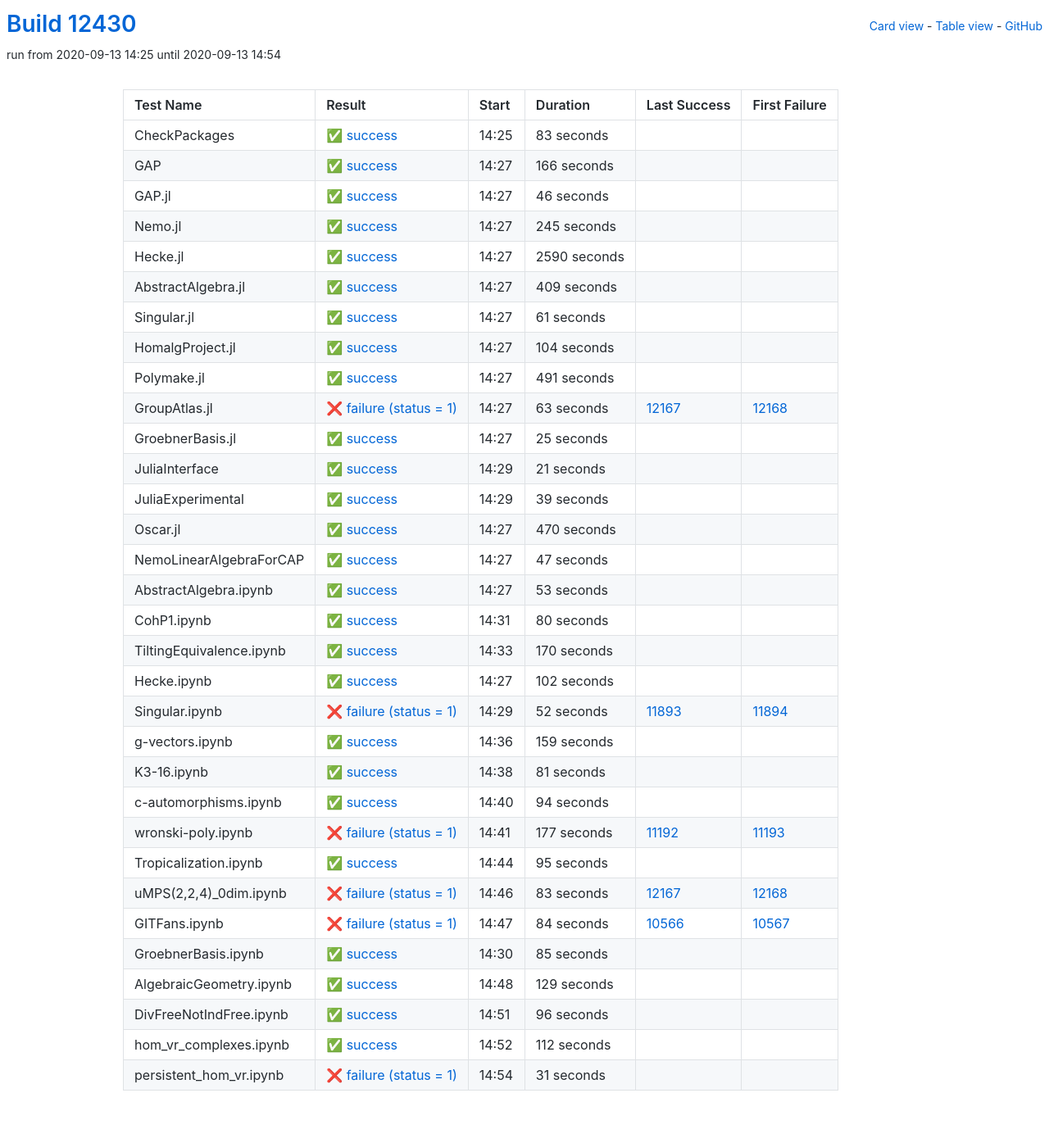
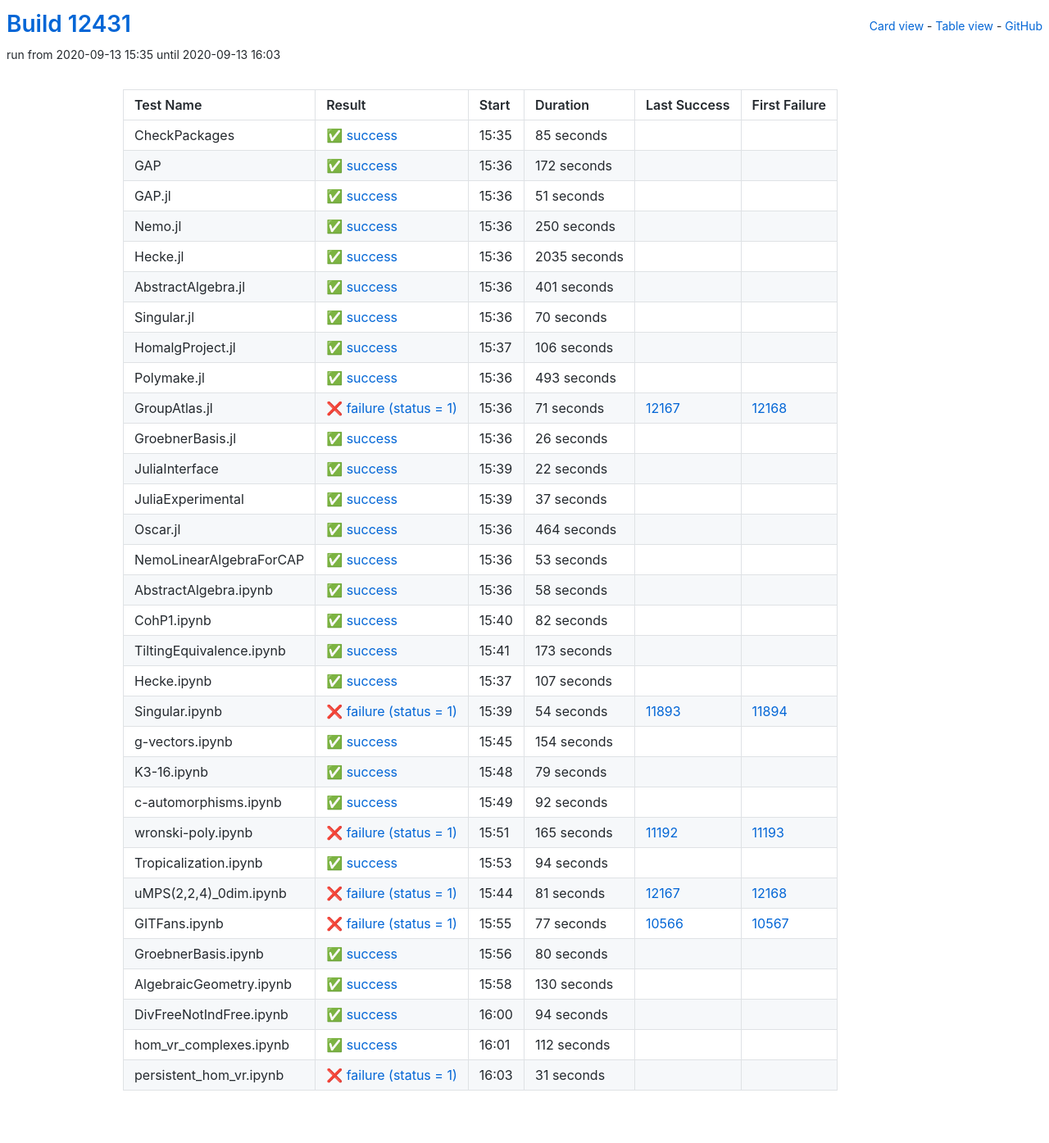
Before and after one commit to oscar-system/oscar-ci-status, a Jekyll site: the page built from table.html, in a window 1280 px wide. Shown: the whole page at 82% size. Built offline with Jekyll 4.4.1, drawn with Linux system fonts in a browser that asks for light colours.

Commit message:
Build #12431

```diff
--- a/_data/ci.yml
+++ b/_data/ci.yml
@@ -1,6 +1,6 @@
 ---
-build: 12430
-build_url: https://oscarci.mathematik.uni-kl.de/job/oscar/12430/
+build: 12431
+build_url: https://oscarci.mathematik.uni-kl.de/job/oscar/12431/
 job: oscar
 organization: oscar-system
 repo: oscar-ci-status
@@ -8,188 +8,176 @@ repourl: https://github.com/oscar-system/oscar-ci-status
 tests:
 - name: CheckPackages
   id: checkpackages
-  log: https://oscarci.mathematik.uni-kl.de/job/oscar/12430/artifact/logs/build-12430/CheckPackages.log
-  start: 2020-09-13 14:25
+  log: https://oscarci.mathematik.uni-kl.de/job/oscar/12431/artifact/logs/build-12431/CheckPackages.log
+  start: 2020-09-13 15:35
   success: true
   exitcode: 0
   status: success
-  duration: 83
+  duration: 85
   last_success: false
   last_success_url:
   first_failure: false
   first_failure_url:
 - name: GAP
   id: gap
-  log: https://oscarci.mathematik.uni-kl.de/job/oscar/12430/artifact/logs/build-12430/GAP.log
-  start: 2020-09-13 14:27
+  log: https://oscarci.mathematik.uni-kl.de/job/oscar/12431/artifact/logs/build-12431/GAP.log
+  start: 2020-09-13 15:36
   success: true
   exitcode: 0
   status: success
-  duration: 166
+  duration: 172
   last_success: false
   last_success_url:
   first_failure: false
   first_failure_url:
 - name: GAP.jl
   id: gap-jl
-  log: https://oscarci.mathematik.uni-kl.de/job/oscar/12430/artifact/logs/build-12430/GAP.jl.log
-  start: 2020-09-13 14:27
+  log: https://oscarci.mathematik.uni-kl.de/job/oscar/12431/artifact/logs/build-12431/GAP.jl.log
+  start: 2020-09-13 15:36
   success: true
   exitcode: 0
   status: success
-  duration: 46
+  duration: 51
   last_success: false
   last_success_url:
   first_failure: false
   first_failure_url:
 - name: Nemo.jl
   id: nemo-jl
-  log: https://oscarci.mathematik.uni-kl.de/job/oscar/12430/artifact/logs/build-12430/Nemo.jl.log
-  start: 2020-09-13 14:27
+  log: https://oscarci.mathematik.uni-kl.de/job/oscar/12431/artifact/logs/build-12431/Nemo.jl.log
+  start: 2020-09-13 15:36
   success: true
   exitcode: 0
   status: success
-  duration: 245
+  duration: 250
   last_success: false
   last_success_url:
   first_failure: false
   first_failure_url:
 - name: Hecke.jl
   id: hecke-jl
-  log: https://oscarci.mathematik.uni-kl.de/job/oscar/12430/artifact/logs/build-12430/Hecke.jl.log
-  start: 2020-09-13 14:27
+  log: https://oscarci.mathematik.uni-kl.de/job/oscar/12431/artifact/logs/build-12431/Hecke.jl.log
+  start: 2020-09-13 15:36
   success: true
   exitcode: 0
   status: success
-  duration: 2590
+  duration: 2035
   last_success: false
   last_success_url:
   first_failure: false
   first_failure_url:
 - name: AbstractAlgebra.jl
   id: abstractalgebra-jl
-  log: https://oscarci.mathematik.uni-kl.de/job/oscar/12430/artifact/logs/build-12430/AbstractAlgebra.jl.log
-  start: 2020-09-13 14:27
+  log: https://oscarci.mathematik.uni-kl.de/job/oscar/12431/artifact/logs/build-12431/AbstractAlgebra.jl.log
+  start: 2020-09-13 15:36
   success: true
   exitcode: 0
   status: success
-  duration: 409
+  duration: 401
   last_success: false
   last_success_url:
   first_failure: false
   first_failure_url:
 - name: Singular.jl
   id: singular-jl
-  log: https://oscarci.mathematik.uni-kl.de/job/oscar/12430/artifact/logs/build-12430/Singular.jl.log
-  start: 2020-09-13 14:27
+  log: https://oscarci.mathematik.uni-kl.de/job/oscar/12431/artifact/logs/build-12431/Singular.jl.log
+  start: 2020-09-13 15:36
   success: true
   exitcode: 0
   status: success
-  duration: 61
+  duration: 70
   last_success: false
   last_success_url:
   first_failure: false
   first_failure_url:
 - name: HomalgProject.jl
   id: homalgproject-jl
-  log: https://oscarci.mathematik.uni-kl.de/job/oscar/12430/artifact/logs/build-12430/HomalgProject.jl.log
-  start: 2020-09-13 14:27
+  log: https://oscarci.mathematik.uni-kl.de/job/oscar/12431/artifact/logs/build-12431/HomalgProject.jl.log
+  start: 2020-09-13 15:37
   success: true
   exitcode: 0
   status: success
-  duration: 104
+  duration: 106
   last_success: false
   last_success_url:
   first_failure: false
   first_failure_url:
 - name: Polymake.jl
   id: polymake-jl
-  log: https://oscarci.mathematik.uni-kl.de/job/oscar/12430/artifact/logs/build-12430/Polymake.jl.log
-  start: 2020-09-13 14:27
+  log: https://oscarci.mathematik.uni-kl.de/job/oscar/12431/artifact/logs/build-12431/Polymake.jl.log
+  start: 2020-09-13 15:36
   success: true
   exitcode: 0
   status: success
-  duration: 491
+  duration: 493
   last_success: false
   last_success_url:
   first_failure: false
   first_failure_url:
 - name: GroupAtlas.jl
   id: groupatlas-jl
-  log: https://oscarci.mathematik.uni-kl.de/job/oscar/12430/artifact/logs/build-12430/GroupAtlas.jl.log
-  start: 2020-09-13 14:27
+  log: https://oscarci.mathematik.uni-kl.de/job/oscar/12431/artifact/logs/build-12431/GroupAtlas.jl.log
+  start: 2020-09-13 15:36
   success: false
   exitcode: 1
   status: failure
-  duration: 63
+  duration: 71
   last_success: 12167
   last_success_url: https://oscarci.mathematik.uni-kl.de/job/oscar/12167/
   first_failure: 12168
   first_failure_url: https://oscarci.mathematik.uni-kl.de/job/oscar/12168/
 - name: GroebnerBasis.jl
   id: groebnerbasis-jl
-  log: https://oscarci.mathematik.uni-kl.de/job/oscar/12430/artifact/logs/build-12430/GroebnerBasis.jl.log
-  start: 2020-09-13 14:27
+  log: https://oscarci.mathematik.uni-kl.de/job/oscar/12431/artifact/logs/build-12431/GroebnerBasis.jl.log
+  start: 2020-09-13 15:36
   success: true
   exitcode: 0
   status: success
-  duration: 25
+  duration: 26
   last_success: false
   last_success_url:
   first_failure: false
   first_failure_url:
 - name: JuliaInterface
   id: juliainterface
-  log: https://oscarci.mathematik.uni-kl.de/job/oscar/12430/artifact/logs/build-12430/JuliaInterface.log
-  start: 2020-09-13 14:29
+  log: https://oscarci.mathematik.uni-kl.de/job/oscar/12431/artifact/logs/build-12431/JuliaInterface.log
+  start: 2020-09-13 15:39
   success: true
   exitcode: 0
   status: success
-  duration: 21
+  duration: 22
   last_success: false
   last_success_url:
   first_failure: false
   first_failure_url:
 - name: JuliaExperimental
   id: juliaexperimental
-  log: https://oscarci.mathematik.uni-kl.de/job/oscar/12430/artifact/logs/build-12430/JuliaExperimental.log
-  start: 2020-09-13 14:29
+  log: https://oscarci.mathematik.uni-kl.de/job/oscar/12431/artifact/logs/build-12431/JuliaExperimental.log
+  start: 2020-09-13 15:39
   success: true
   exitcode: 0
   status: success
-  duration: 39
+  duration: 37
   last_success: false
   last_success_url:
   first_failure: false
   first_failure_url:
 - name: Oscar.jl
   id: oscar-jl
-  log: https://oscarci.mathematik.uni-kl.de/job/oscar/12430/artifact/logs/build-12430/Oscar.jl.log
-  start: 2020-09-13 14:27
+  log: https://oscarci.mathematik.uni-kl.de/job/oscar/12431/artifact/logs/build-12431/Oscar.jl.log
+  start: 2020-09-13 15:36
   success: true
   exitcode: 0
   status: success
-  duration: 470
+  duration: 464
   last_success: false
   last_success_url:
   first_failure: false
   first_failure_url:
 - name: NemoLinearAlgebraForCAP
   id: nemolinearalgebraforcap
-  log: https://oscarci.mathematik.uni-kl.de/job/oscar/12430/artifact/logs/build-12430/NemoLinearAlgebraForCAP.log
-  start: 2020-09-13 14:27
-  success: true
-  exitcode: 0
-  status: success
-  duration: 47
-  last_success: false
-  last_success_url:
-  first_failure: false
-  first_failure_url:
-- name: AbstractAlgebra.ipynb
-  id: abstractalgebra-ipynb
-  log: https://oscarci.mathematik.uni-kl.de/job/oscar/12430/artifact/logs/build-12430/AbstractAlgebra.ipynb.log
-  start: 2020-09-13 14:27
+  log: https://oscarci.mathematik.uni-kl.de/job/oscar/12431/artifact/logs/build-12431/NemoLinearAlgebraForCAP.log
+  start: 2020-09-13 15:36
   success: true
   exitcode: 0
   status: success
@@ -198,10 +186,154 @@ tests:
   last_success_url:
   first_failure: false
   first_failure_url:
+- name: AbstractAlgebra.ipynb
+  id: abstractalgebra-ipynb
+  log: https://oscarci.mathematik.uni-kl.de/job/oscar/12431/artifact/logs/build-12431/AbstractAlgebra.ipynb.log
+  start: 2020-09-13 15:36
+  success: true
+  exitcode: 0
+  status: success
+  duration: 58
+  last_success: false
+  last_success_url:
+  first_failure: false
+  first_failure_url:
 - name: CohP1.ipynb
   id: cohp1-ipynb
-  log: https://oscarci.mathematik.uni-kl.de/job/oscar/12430/artifact/logs/build-12430/CohP1.ipynb.log
-  start: 2020-09-13 14:31
+  log: https://oscarci.mathematik.uni-kl.de/job/oscar/12431/artifact/logs/build-12431/CohP1.ipynb.log
+  start: 2020-09-13 15:40
+  success: true
+  exitcode: 0
+  status: success
+  duration: 82
+  last_success: false
+  last_success_url:
+  first_failure: false
+  first_failure_url:
+- name: TiltingEquivalence.ipynb
+  id: tiltingequivalence-ipynb
+  log: https://oscarci.mathematik.uni-kl.de/job/oscar/12431/artifact/logs/build-12431/TiltingEquivalence.ipynb.log
+  start: 2020-09-13 15:41
+  success: true
+  exitcode: 0
+  status: success
+  duration: 173
+  last_success: false
+  last_success_url:
+  first_failure: false
+  first_failure_url:
+- name: Hecke.ipynb
+  id: hecke-ipynb
+  log: https://oscarci.mathematik.uni-kl.de/job/oscar/12431/artifact/logs/build-12431/Hecke.ipynb.log
+  start: 2020-09-13 15:37
+  success: true
+  exitcode: 0
+  status: success
+  duration: 107
+  last_success: false
+  last_success_url:
+  first_failure: false
+  first_failure_url:
+- name: Singular.ipynb
+  id: singular-ipynb
+  log: https://oscarci.mathematik.uni-kl.de/job/oscar/12431/artifact/logs/build-12431/Singular.ipynb.log
+  start: 2020-09-13 15:39
+  success: false
+  exitcode: 1
+  status: failure
+  duration: 54
+  last_success: 11893
+  last_success_url: https://oscarci.mathematik.uni-kl.de/job/oscar/11893/
+  first_failure: 11894
+  first_failure_url: https://oscarci.mathematik.uni-kl.de/job/oscar/11894/
+- name: g-vectors.ipynb
+  id: g-vectors-ipynb
+  log: https://oscarci.mathematik.uni-kl.de/job/oscar/12431/artifact/logs/build-12431/g-vectors.ipynb.log
+  start: 2020-09-13 15:45
+  success: true
+  exitcode: 0
+  status: success
+  duration: 154
+  last_success: false
+  last_success_url:
+  first_failure: false
+  first_failure_url:
+- name: K3-16.ipynb
+  id: k3-16-ipynb
+  log: https://oscarci.mathematik.uni-kl.de/job/oscar/12431/artifact/logs/build-12431/K3-16.ipynb.log
+  start: 2020-09-13 15:48
+  success: true
+  exitcode: 0
+  status: success
+  duration: 79
+  last_success: false
+  last_success_url:
+  first_failure: false
+  first_failure_url:
+- name: c-automorphisms.ipynb
+  id: c-automorphisms-ipynb
+  log: https://oscarci.mathematik.uni-kl.de/job/oscar/12431/artifact/logs/build-12431/c-automorphisms.ipynb.log
+  start: 2020-09-13 15:49
+  success: true
+  exitcode: 0
+  status: success
+  duration: 92
+  last_success: false
+  last_success_url:
+  first_failure: false
+  first_failure_url:
+- name: wronski-poly.ipynb
+  id: wronski-poly-ipynb
+  log: https://oscarci.mathematik.uni-kl.de/job/oscar/12431/artifact/logs/build-12431/wronski-poly.ipynb.log
+  start: 2020-09-13 15:51
+  success: false
+  exitcode: 1
+  status: failure
+  duration: 165
+  last_success: 11192
+  last_success_url: https://oscarci.mathematik.uni-kl.de/job/oscar/11192/
+  first_failure: 11193
+  first_failure_url: https://oscarci.mathematik.uni-kl.de/job/oscar/11193/
+- name: Tropicalization.ipynb
+  id: tropicalization-ipynb
+  log: https://oscarci.mathematik.uni-kl.de/job/oscar/12431/artifact/logs/build-12431/Tropicalization.ipynb.log
+  start: 2020-09-13 15:53
+  success: true
+  exitcode: 0
+  status: success
+  duration: 94
+  last_success: false
+  last_success_url:
+  first_failure: false
+  first_failure_url:
+- name: uMPS(2,2,4)_0dim.ipynb
+  id: umps-2-2-4-0dim-ipynb
+  log: https://oscarci.mathematik.uni-kl.de/job/oscar/12431/artifact/logs/build-12431/uMPS-2-2-4-_0dim.ipynb.log
+  start: 2020-09-13 15:44
+  success: false
+  exitcode: 1
+  status: failure
+  duration: 81
+  last_success: 12167
+  last_success_url: https://oscarci.mathematik.uni-kl.de/job/oscar/12167/
+  first_failure: 12168
+  first_failure_url: https://oscarci.mathematik.uni-kl.de/job/oscar/12168/
+- name: GITFans.ipynb
+  id: gitfans-ipynb
+  log: https://oscarci.mathematik.uni-kl.de/job/oscar/12431/artifact/logs/build-12431/GITFans.ipynb.log
+  start: 2020-09-13 15:55
+  success: false
+  exitcode: 1
+  status: failure
+  duration: 77
+  last_success: 10566
+  last_success_url: https://oscarci.mathematik.uni-kl.de/job/oscar/10566/
+  first_failure: 10567
+  first_failure_url: https://oscarci.mathematik.uni-kl.de/job/oscar/10567/
+- name: GroebnerBasis.ipynb
+  id: groebnerbasis-ipynb
+  log: https://oscarci.mathematik.uni-kl.de/job/oscar/12431/artifact/logs/build-12431/GroebnerBasis.ipynb.log
+  start: 2020-09-13 15:56
   success: true
   exitcode: 0
   status: success
@@ -210,70 +342,22 @@ tests:
   last_success_url:
   first_failure: false
   first_failure_url:
-- name: TiltingEquivalence.ipynb
-  id: tiltingequivalence-ipynb
-  log: https://oscarci.mathematik.uni-kl.de/job/oscar/12430/artifact/logs/build-12430/TiltingEquivalence.ipynb.log
-  start: 2020-09-13 14:33
+- name: AlgebraicGeometry.ipynb
+  id: algebraicgeometry-ipynb
+  log: https://oscarci.mathematik.uni-kl.de/job/oscar/12431/artifact/logs/build-12431/AlgebraicGeometry.ipynb.log
+  start: 2020-09-13 15:58
   success: true
   exitcode: 0
   status: success
-  duration: 170
+  duration: 130
   last_success: false
   last_success_url:
   first_failure: false
   first_failure_url:
-- name: Hecke.ipynb
-  id: hecke-ipynb
-  log: https://oscarci.mathematik.uni-kl.de/job/oscar/12430/artifact/logs/build-12430/Hecke.ipynb.log
-  start: 2020-09-13 14:27
-  success: true
-  exitcode: 0
-  status: success
-  duration: 102
-  last_success: false
-  last_success_url:
-  first_failure: false
-  first_failure_url:
-- name: Singular.ipynb
-  id: singular-ipynb
-  log: https://oscarci.mathematik.uni-kl.de/job/oscar/12430/artifact/logs/build-12430/Singular.ipynb.log
-  start: 2020-09-13 14:29
-  success: false
-  exitcode: 1
-  status: failure
-  duration: 52
-  last_success: 11893
-  last_success_url: https://oscarci.mathematik.uni-kl.de/job/oscar/11893/
-  first_failure: 11894
-  first_failure_url: https://oscarci.mathematik.uni-kl.de/job/oscar/11894/
-- name: g-vectors.ipynb
-  id: g-vectors-ipynb
-  log: https://oscarci.mathematik.uni-kl.de/job/oscar/12430/artifact/logs/build-12430/g-vectors.ipynb.log
-  start: 2020-09-13 14:36
-  success: true
-  exitcode: 0
-  status: success
-  duration: 159
-  last_success: false
-  last_success_url:
-  first_failure: false
-  first_failure_url:
-- name: K3-16.ipynb
-  id: k3-16-ipynb
-  log: https://oscarci.mathematik.uni-kl.de/job/oscar/12430/artifact/logs/build-12430/K3-16.ipynb.log
-  start: 2020-09-13 14:38
-  success: true
-  exitcode: 0
-  status: success
-  duration: 81
-  last_success: false
-  last_success_url:
-  first_failure: false
-  first_failure_url:
-- name: c-automorphisms.ipynb
-  id: c-automorphisms-ipynb
-  log: https://oscarci.mathematik.uni-kl.de/job/oscar/12430/artifact/logs/build-12430/c-automorphisms.ipynb.log
-  start: 2020-09-13 14:40
+- name: DivFreeNotIndFree.ipynb
+  id: divfreenotindfree-ipynb
+  log: https://oscarci.mathematik.uni-kl.de/job/oscar/12431/artifact/logs/build-12431/DivFreeNotIndFree.ipynb.log
+  start: 2020-09-13 16:00
   success: true
   exitcode: 0
   status: success
@@ -282,94 +366,10 @@ tests:
   last_success_url:
   first_failure: false
   first_failure_url:
-- name: wronski-poly.ipynb
-  id: wronski-poly-ipynb
-  log: https://oscarci.mathematik.uni-kl.de/job/oscar/12430/artifact/logs/build-12430/wronski-poly.ipynb.log
-  start: 2020-09-13 14:41
-  success: false
-  exitcode: 1
-  status: failure
-  duration: 177
-  last_success: 11192
-  last_success_url: https://oscarci.mathematik.uni-kl.de/job/oscar/11192/
-  first_failure: 11193
-  first_failure_url: https://oscarci.mathematik.uni-kl.de/job/oscar/11193/
-- name: Tropicalization.ipynb
-  id: tropicalization-ipynb
-  log: https://oscarci.mathematik.uni-kl.de/job/oscar/12430/artifact/logs/build-12430/Tropicalization.ipynb.log
-  start: 2020-09-13 14:44
-  success: true
-  exitcode: 0
-  status: success
-  duration: 95
-  last_success: false
-  last_success_url:
-  first_failure: false
-  first_failure_url:
-- name: uMPS(2,2,4)_0dim.ipynb
-  id: umps-2-2-4-0dim-ipynb
-  log: https://oscarci.mathematik.uni-kl.de/job/oscar/12430/artifact/logs/build-12430/uMPS-2-2-4-_0dim.ipynb.log
-  start: 2020-09-13 14:46
-  success: false
-  exitcode: 1
-  status: failure
-  duration: 83
-  last_success: 12167
-  last_success_url: https://oscarci.mathematik.uni-kl.de/job/oscar/12167/
-  first_failure: 12168
-  first_failure_url: https://oscarci.mathematik.uni-kl.de/job/oscar/12168/
-- name: GITFans.ipynb
-  id: gitfans-ipynb
-  log: https://oscarci.mathematik.uni-kl.de/job/oscar/12430/artifact/logs/build-12430/GITFans.ipynb.log
-  start: 2020-09-13 14:47
-  success: false
-  exitcode: 1
-  status: failure
-  duration: 84
-  last_success: 10566
-  last_success_url: https://oscarci.mathematik.uni-kl.de/job/oscar/10566/
-  first_failure: 10567
-  first_failure_url: https://oscarci.mathematik.uni-kl.de/job/oscar/10567/
-- name: GroebnerBasis.ipynb
-  id: groebnerbasis-ipynb
-  log: https://oscarci.mathematik.uni-kl.de/job/oscar/12430/artifact/logs/build-12430/GroebnerBasis.ipynb.log
-  start: 2020-09-13 14:30
-  success: true
-  exitcode: 0
-  status: success
-  duration: 85
-  last_success: false
-  last_success_url:
-  first_failure: false
-  first_failure_url:
-- name: AlgebraicGeometry.ipynb
-  id: algebraicgeometry-ipynb
-  log: https://oscarci.mathematik.uni-kl.de/job/oscar/12430/artifact/logs/build-12430/AlgebraicGeometry.ipynb.log
-  start: 2020-09-13 14:48
-  success: true
-  exitcode: 0
-  status: success
-  duration: 129
-  last_success: false
-  last_success_url:
-  first_failure: false
-  first_failure_url:
-- name: DivFreeNotIndFree.ipynb
-  id: divfreenotindfree-ipynb
-  log: https://oscarci.mathematik.uni-kl.de/job/oscar/12430/artifact/logs/build-12430/DivFreeNotIndFree.ipynb.log
-  start: 2020-09-13 14:51
-  success: true
-  exitcode: 0
-  status: success
-  duration: 96
-  last_success: false
-  last_success_url:
-  first_failure: false
-  first_failure_url:
 - name: hom_vr_complexes.ipynb
   id: hom-vr-complexes-ipynb
-  log: https://oscarci.mathematik.uni-kl.de/job/oscar/12430/artifact/logs/build-12430/hom_vr_complexes.ipynb.log
-  start: 2020-09-13 14:52
+  log: https://oscarci.mathematik.uni-kl.de/job/oscar/12431/artifact/logs/build-12431/hom_vr_complexes.ipynb.log
+  start: 2020-09-13 16:01
   success: true
   exitcode: 0
   status: success
@@ -380,8 +380,8 @@ tests:
   first_failure_url:
 - name: persistent_hom_vr.ipynb
   id: persistent-hom-vr-ipynb
-  log: https://oscarci.mathematik.uni-kl.de/job/oscar/12430/artifact/logs/build-12430/persistent_hom_vr.ipynb.log
-  start: 2020-09-13 14:54
+  log: https://oscarci.mathematik.uni-kl.de/job/oscar/12431/artifact/logs/build-12431/persistent_hom_vr.ipynb.log
+  start: 2020-09-13 16:03
   success: false
   exitcode: 1
   status: failure
```
Also changed, not shown: README.md.
